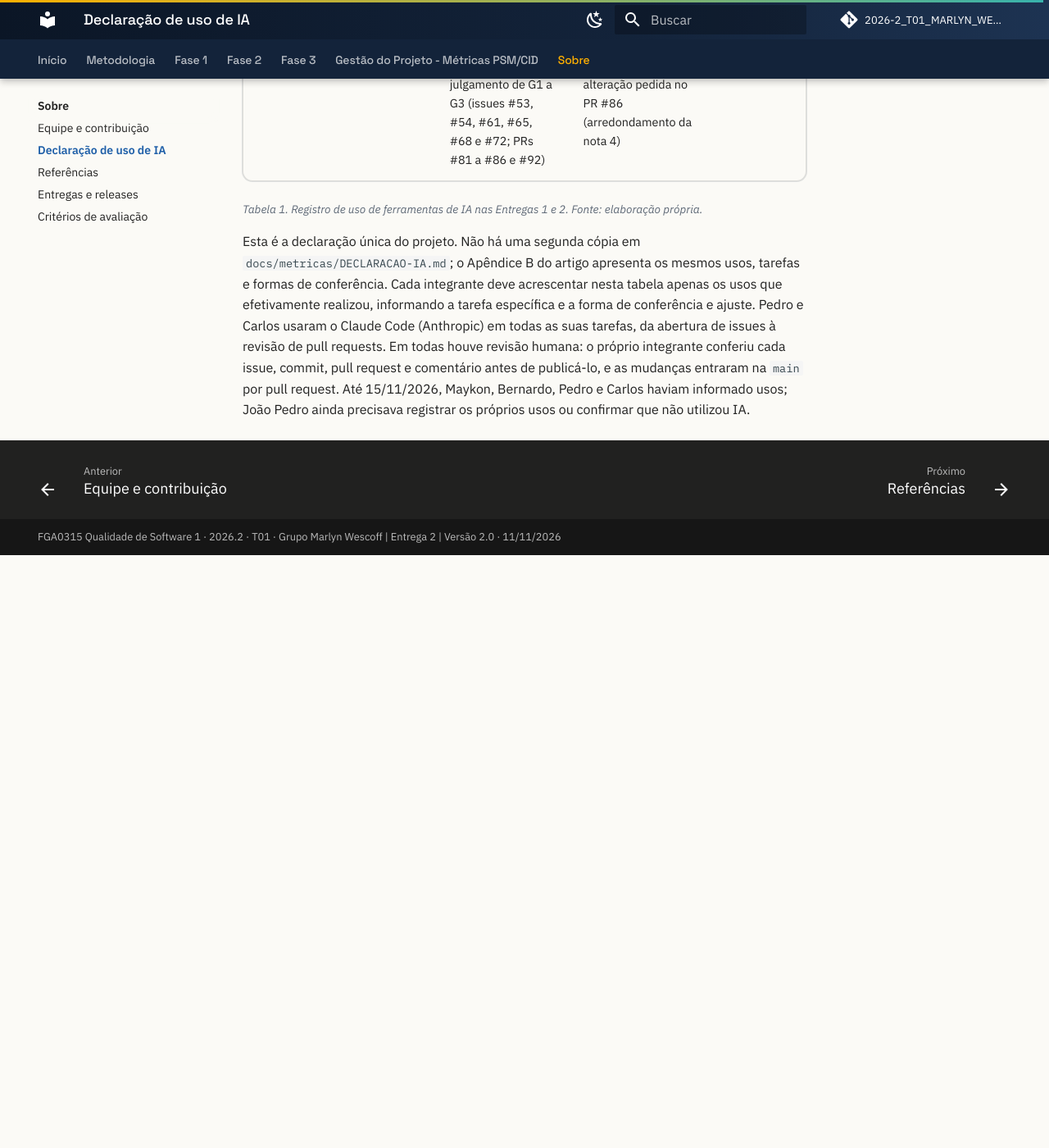
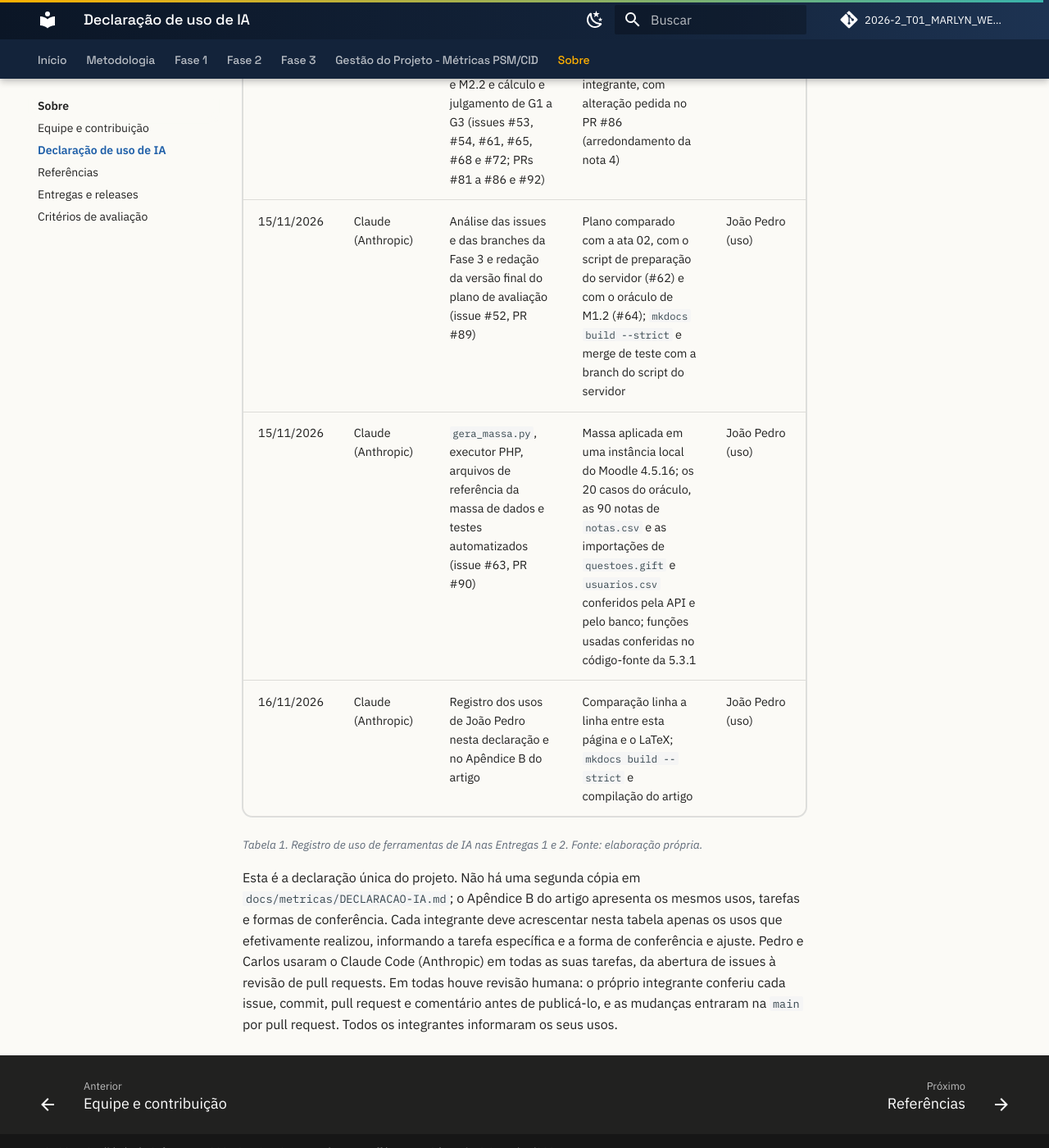
Before and after one commit to FCTE-Qualidade-de-Software-1/2026-2_T01_MARLYN_WESCOFF, an MkDocs documentation site: the page built from docs/sobre/uso-de-ia.md, in a window 1280 px wide and 1400 px high, scrolled down 5276 px. Shown: the whole window at 82% size. Built offline with MkDocs 1.6.1 and Material for MkDocs 9.7.7, drawn with Linux system fonts in a browser that asks for light colours; comment, search, counter and statistics services are not loaded; before the commit the page ends 5953 px from its top, so only the background shows below that.

Commit message:
Add files via upload

```diff
--- a/docs/sobre/uso-de-ia.md
+++ b/docs/sobre/uso-de-ia.md
@@ -24,7 +24,10 @@ A equipe usou ferramentas de IA como apoio à programação, à redação e à o
 | 15/11/2026 | Claude Code (Anthropic) | Revisão dos PRs #79 e #83 a #86, correção do PR #79 (conflito, cronograma e tipo de registro) e restauração da declaração de IA no artigo (PR #95) | Testes executados e merge de teste com a `main`; conferência com as fichas da Fase 2 e com o plano da Fase 3; artigo compilado no workflow, com 14 páginas | Pedro (uso); Carlos (revisão do PR #95) |
 | 10 e 11/11/2026 | Claude Code (Anthropic) | Bloco 1 da gestão PSM/CID: issues #15 a #22, extração dos dados brutos, diagnóstico do repositório, labels, milestones, `.mailmap`, apontamento de esforço, quadro e construtos de A1 a A4 e de B1 a B4 (PRs #33 a #38) | Revisão humana do integrante antes de cada commit e comentário; PRs revisados por Pedro, com alterações pedidas no PR #35 antes da aprovação | Carlos (uso); Pedro (revisão) |
 | 15 e 16/11/2026 | Claude Code (Anthropic) | Ata 02, plano de execução da Fase 4, roteiro do PC2, `compara_registros.py`, preparação da coleta de M2.1 e M2.2 e cálculo e julgamento de G1 a G3 (issues #53, #54, #61, #65, #68 e #72; PRs #81 a #86 e #92) | Revisão humana do integrante antes de cada commit; testes automatizados dos scripts; PRs revisados por outro integrante, com alteração pedida no PR #86 (arredondamento da nota 4) | Carlos (uso); Pedro (revisão) |
+| 15/11/2026 | Claude (Anthropic) | Análise das issues e das branches da Fase 3 e redação da versão final do plano de avaliação (issue #52, PR #89) | Plano comparado com a ata 02, com o script de preparação do servidor (#62) e com o oráculo de M1.2 (#64); `mkdocs build --strict` e merge de teste com a branch do script do servidor | João Pedro (uso) |
+| 15/11/2026 | Claude (Anthropic) | `gera_massa.py`, executor PHP, arquivos de referência da massa de dados e testes automatizados (issue #63, PR #90) | Massa aplicada em uma instância local do Moodle 4.5.16; os 20 casos do oráculo, as 90 notas de `notas.csv` e as importações de `questoes.gift` e `usuarios.csv` conferidos pela API e pelo banco; funções usadas conferidas no código-fonte da 5.3.1 | João Pedro (uso) |
+| 16/11/2026 | Claude (Anthropic) | Registro dos usos de João Pedro nesta declaração e no Apêndice B do artigo | Comparação linha a linha entre esta página e o LaTeX; `mkdocs build --strict` e compilação do artigo | João Pedro (uso) |
 
 <p class="legenda">Tabela 1. Registro de uso de ferramentas de IA nas Entregas 1 e 2. Fonte: elaboração própria.</p>
 
-Esta é a declaração única do projeto. Não há uma segunda cópia em `docs/metricas/DECLARACAO-IA.md`; o Apêndice B do artigo apresenta os mesmos usos, tarefas e formas de conferência. Cada integrante deve acrescentar nesta tabela apenas os usos que efetivamente realizou, informando a tarefa específica e a forma de conferência e ajuste. Pedro e Carlos usaram o Claude Code (Anthropic) em todas as suas tarefas, da abertura de issues à revisão de pull requests. Em todas houve revisão humana: o próprio integrante conferiu cada issue, commit, pull request e comentário antes de publicá-lo, e as mudanças entraram na `main` por pull request. Até 15/11/2026, Maykon, Bernardo, Pedro e Carlos haviam informado usos; João Pedro ainda precisava registrar os próprios usos ou confirmar que não utilizou IA.
+Esta é a declaração única do projeto. Não há uma segunda cópia em `docs/metricas/DECLARACAO-IA.md`; o Apêndice B do artigo apresenta os mesmos usos, tarefas e formas de conferência. Cada integrante deve acrescentar nesta tabela apenas os usos que efetivamente realizou, informando a tarefa específica e a forma de conferência e ajuste. Pedro e Carlos usaram o Claude Code (Anthropic) em todas as suas tarefas, da abertura de issues à revisão de pull requests. Em todas houve revisão humana: o próprio integrante conferiu cada issue, commit, pull request e comentário antes de publicá-lo, e as mudanças entraram na `main` por pull request. Todos os integrantes informaram os seus usos.
```
